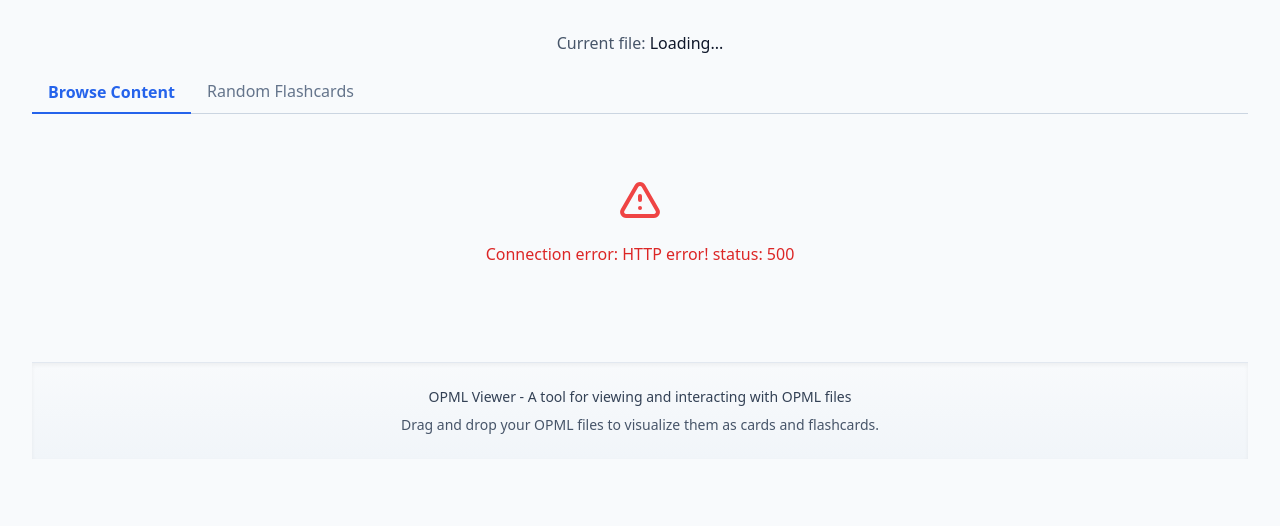
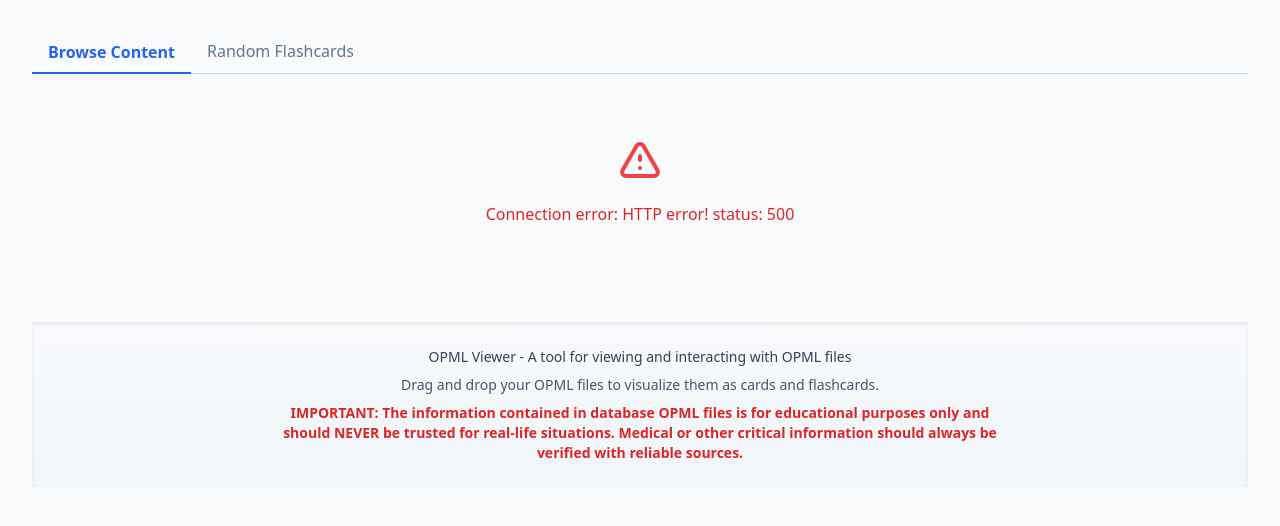
Before and after one commit to fhello23/opml_viewer, a Flask app: page /viewer in a window 1280 px wide. Shown: the part 69-595 px from the top of the page. Run offline with Flask 3, Linux system fonts and the light colour scheme; some libraries are stand-ins or nearby versions.

Commit message:
Footer & title fix

```diff
--- a/app.py
+++ b/app.py
@@ -26,6 +26,19 @@ def get_available_opml_files():
     # Get files only from ttos folder
     ttos_files = glob.glob(f"{TTOS_FOLDER}/*.opml")
     return ttos_files
+
+# Helper function to extract clean filename
+def get_clean_filename(file_path):
+    if not file_path:
+        return "Unknown file"
+
+    # Get just the filename without path
+    filename = os.path.basename(file_path)
+
+    # Remove the extension
+    clean_name = os.path.splitext(filename)[0]
+
+    return clean_name
 
 # Function to clean up old temporary files (older than 1 hour)
 def cleanup_temp_files():
@@ -93,10 +106,13 @@ def get_opml_data():
     if not cards_data:
         return jsonify({"error": "No card data available"}), 500
 
+    # Get display name for file
+    display_filename = uploaded_filename if using_uploaded else get_clean_filename(file_path)
+
     # Return the data in JSON format
     return jsonify({
         "cards": cards_data,
-        "current_file": file_path if not using_uploaded else uploaded_filename,
+        "current_file": display_filename,
         "using_uploaded": using_uploaded
     })
 
@@ -172,7 +188,10 @@ def select_file():
 
     if selected_file and os.path.exists(selected_file):
         session['current_opml'] = selected_file
-        flash(f'Now using: {os.path.basename(selected_file)}', 'success')
+
+        # Get clean filename for flash message
+        clean_name = get_clean_filename(selected_file)
+        flash(f'Now using: {clean_name}', 'success')
     else:
         flash('Selected file not found', 'error')
 
--- a/templates/index.html
+++ b/templates/index.html
@@ -31,16 +31,6 @@
             </div>
         {% endif %}
     {% endwith %}
-
-    <!-- Current File Display -->
-    <div id="current-file-display" class="mb-4 text-center text-slate-600">
-        <p>Current file:
-            <span id="current-filename" class="font-medium text-slate-900">
-                Loading...
-            </span>
-            <span id="temp-indicator" class="ml-2 text-xs text-blue-600 hidden">(Stored in your browser - not on the server)</span>
-        </p>
-    </div>
 
     <div class="mb-4 border-b border-slate-300 flex flex-wrap">
         <button class="tab-button data-tab-active py-2 px-4 -mb-px border-b-2 border-blue-600 text-blue-600 font-semibold bg-transparent focus:outline-none" data-tab="browse" onclick="openTab(this, 'browse')">
@@ -103,8 +93,6 @@
         const flashcardDetailsPreEl = flashcardDetailsContainerEl?.querySelector('pre');
         const revealBtn = document.getElementById('reveal-button');
         const browseContentEl = document.getElementById('browse-content');
-        const currentFilenameEl = document.getElementById('current-filename');
-        const tempIndicatorEl = document.getElementById('temp-indicator');
 
         let cardsData = null;
         let flashcardLoadedOnce = false; // Flag for initial load
@@ -141,21 +129,10 @@
             // Check if we have data in localStorage
             if (window.opmlStorage) {
                 const data = window.opmlStorage.getParsedData();
-                const currentFileType = window.opmlStorage.getCurrentFileType();
 
                 if (data && data.cards) {
                     // We have client-side data
                     cardsData = data.cards;
-
-                    // Show file name
-                    if (currentFileType === 'uploaded') {
-                        const filename = window.opmlStorage.getUploadedFilename();
-                        currentFilenameEl.textContent = filename || 'Uploaded file';
-                        tempIndicatorEl.classList.remove('hidden');
-                    } else if (currentFileType && currentFileType.startsWith('db:')) {
-                        currentFilenameEl.textContent = currentFileType.substring(3);
-                        tempIndicatorEl.classList.add('hidden');
-                    }
 
                     // Render the browse content
                     renderBrowseContent(cardsData);
@@ -175,12 +152,6 @@
                         showErrorMessage("Error loading OPML data: " + data.error);
                     } else {
                         cardsData = data.cards;
-                        currentFilenameEl.textContent = data.current_file || 'Unknown file';
-                        if (data.using_uploaded) {
-                            tempIndicatorEl.classList.remove('hidden');
-                        } else {
-                            tempIndicatorEl.classList.add('hidden');
-                        }
                         renderBrowseContent(cardsData);
                     }
                 })
@@ -324,6 +295,7 @@
                 <p class="text-slate-700">OPML Viewer - A tool for viewing and interacting with OPML files</p>
             </div>
             <p class="text-slate-600">Drag and drop your OPML files to visualize them as cards and flashcards.</p>
+            <p class="text-red-600 font-semibold mt-2">IMPORTANT: The information contained in database OPML files is for educational purposes only and should NEVER be trusted for real-life situations. Medical or other critical information should always be verified with reliable sources.</p>
         </div>
     </footer>
 </body>
--- a/templates/landing.html
+++ b/templates/landing.html
@@ -110,6 +110,7 @@
         <div class="max-w-3xl mx-auto px-4">
             <p class="text-slate-600">OPML Viewer - A tool for viewing and interacting with OPML files</p>
             <p class="text-slate-500 text-xs mt-2">Files uploaded are stored in your browser's local storage and are not sent to any server</p>
+            <p class="text-red-600 font-semibold mt-2">IMPORTANT: The information contained in database OPML files is for educational purposes only and should NEVER be trusted for real-life situations. Medical or other critical information should always be verified with reliable sources.</p>
         </div>
     </footer>
 
```
Also changed, not shown: static/drag_drop.js (+12 -1 lines).
